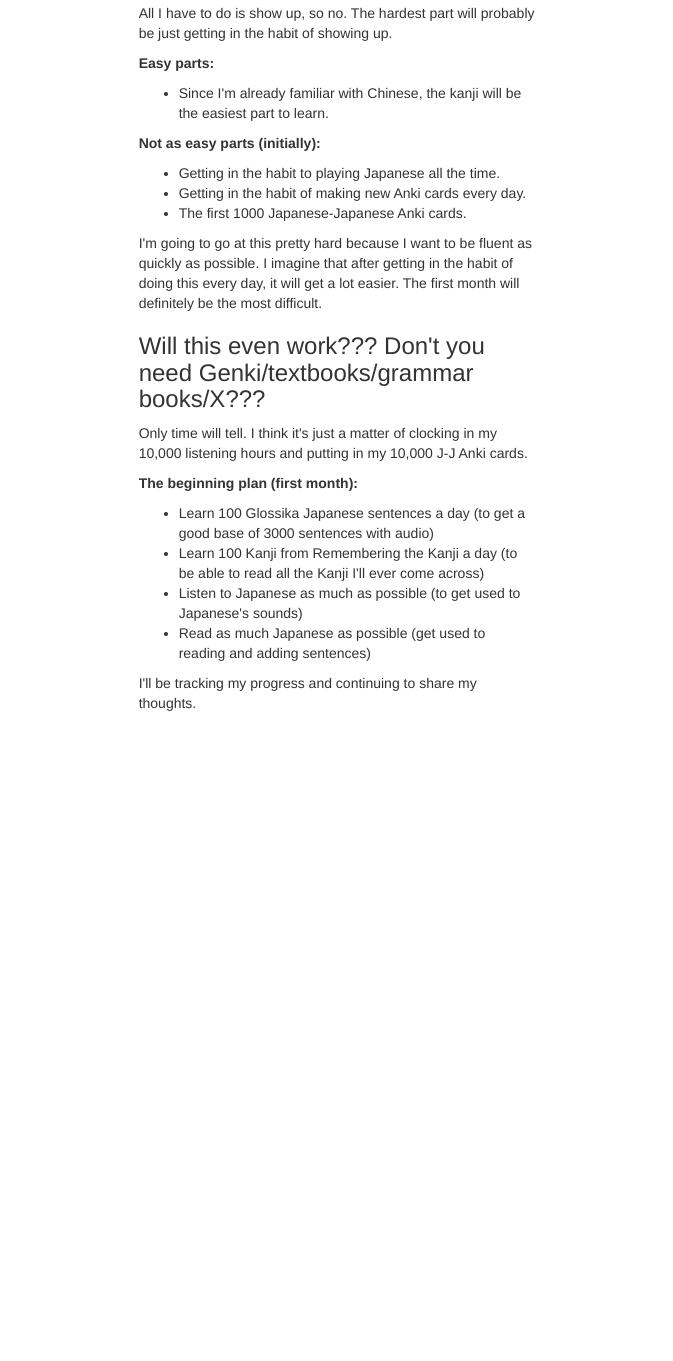
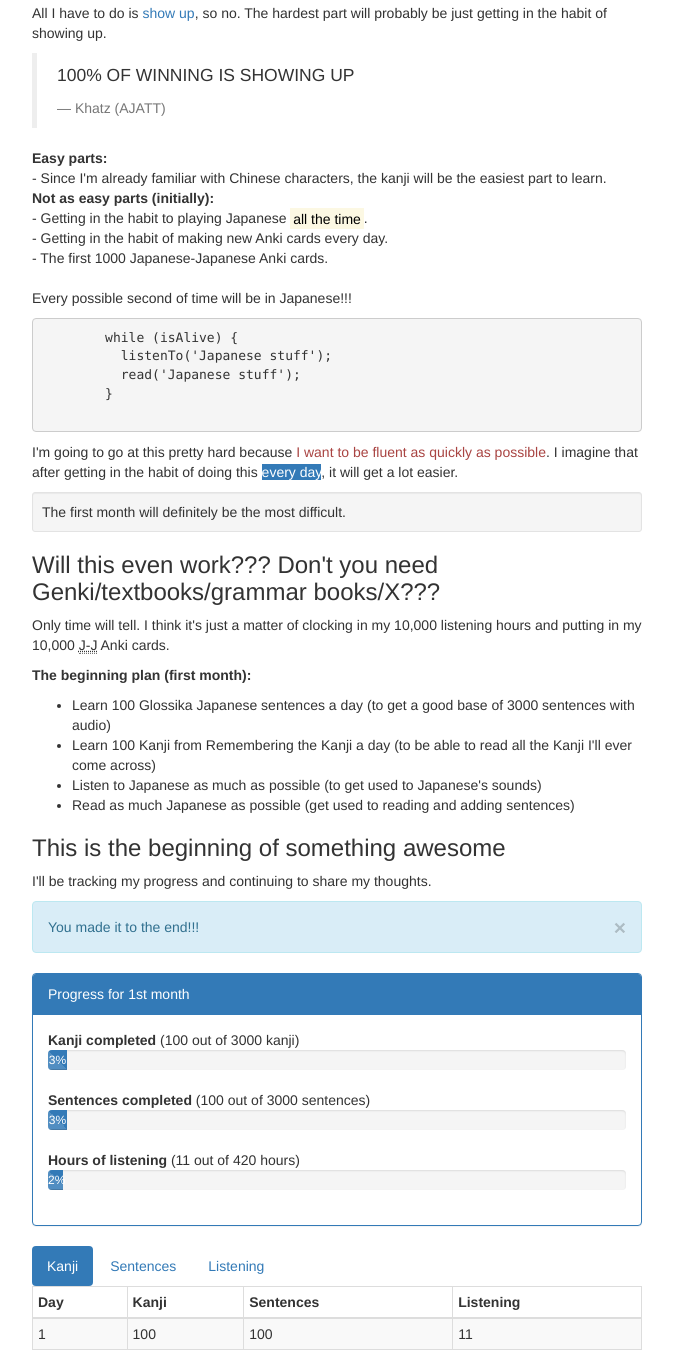
Before and after one commit to learning-forever/learning-forever.github.io, a plain HTML site: page index.html in a window 1280 px wide. Shown: the part 339-1700 px from the top of the page, without its empty margins (303-976 px from the left). Before the commit the page ends 1062 px from the top, so only its background shows below. Drawn offline with nearby package versions, Linux system fonts and the light colour scheme.

Commit message:
Update index.html

```diff
--- a/index.html
+++ b/index.html
@@ -1,12 +1,16 @@
 <!doctype html>
-<html>
+<html lang="en">
   <head>
     <meta charset="utf-8">
+    <meta name="viewport" content="width=device-width, initial-scale=1">
     <title>Learning Forever</title>
-    <link rel="stylesheet" href="https://cdnjs.cloudflare.com/ajax/libs/twitter-bootstrap/3.3.6/css/bootstrap.min.css">
+    <link rel="stylesheet" href="http://maxcdn.bootstrapcdn.com/bootstrap/3.3.6/css/bootstrap.min.css">
   </head>
-  <body class="container col-xs-offset-4 col-xs-4">
-    <h1>Day 1 (2016/07/23)</h1>
+  <body class="container col-xs-offset-1 col-xs-10 col-sm-offset-3 col-sm-6">
+
+    <div class="page-header">
+      <h1>Day 1 (2016/07/23)</h1>
+    </div>
     <h3>AJATT immersion!!!</h3>
     <p>
       I'm going to start doing AJATT-style immersion in Japanese because I'm tired of sucking at Japanese! This sucking needs to stop!
@@ -25,40 +29,38 @@
     </ol>
 
     <h3>Won't immersion be really hard??</h3>
-    <p>All I have to do is show up, so no. The hardest part will probably be just getting in the habit of showing up.</p>
+    <p>All I have to do is <a href="http://www.alljapaneseallthetime.com/blog/showing-up/">show up</a>, so no. The hardest part will probably be just getting in the habit of showing up.</p>
+    <blockquote>
+      <p>100% OF WINNING IS SHOWING UP</p>
+      <footer>Khatz (AJATT)</footer>
+    </blockquote>
 
+    <dl>
+      <dt>Easy parts:</dt>
+      <dd>- Since I'm already familiar with Chinese characters, the kanji will be the easiest part to learn.</dd>
+      <dt>Not as easy parts (initially):</dt>
+      <dd>- Getting in the habit to playing Japanese <mark>all the time</mark>.</dd>
+      <dd>- Getting in the habit of making new Anki cards every day.</dd>
+      <dd>- The first 1000 Japanese-Japanese Anki cards.</dd>
+    </dl>
     <p>
-      <b>Easy parts:</b>
+      Every possible second of time will be in Japanese!!!
+      <pre>
+        while (isAlive) {
+          listenTo('Japanese stuff');
+          read('Japanese stuff');
+        }
+      </pre>
     </p>
-    <ul>
-      <li>
-        Since I'm already familiar with Chinese, the kanji will be the easiest part to learn.
-      </li>
-    </ul>
-
     <p>
-      <b>Not as easy parts (initially):</b>
-    </p>
-    <ul>
-      <li>
-        Getting in the habit to playing Japanese all the time.
-      </li>
-      <li>
-        Getting in the habit of making new Anki cards every day.
-      </li>
-      <li>
-        The first 1000 Japanese-Japanese Anki cards.
-      </li>
-    </ul>
-
-    <p>
-      I'm going to go at this pretty hard because I want to be fluent as quickly as possible. I imagine that after getting in the habit of doing this every day, it will get a lot easier. The first month will definitely be the most difficult.
+      I'm going to go at this pretty hard because <span class="text-danger">I want to be fluent as quickly as possible</span>. I imagine that after getting in the habit of doing this <span class="bg-primary">every day</span>, it will get a lot easier.
+      <div class="well well-sm">The first month will definitely be the most difficult.</div>
     </p>
     <h3>
       Will this even work??? Don't you need Genki/textbooks/grammar books/X???
     </h3>
     <p>
-      Only time will tell. I think it's just a matter of clocking in my 10,000 listening hours and putting in my 10,000 J-J Anki cards.
+      Only time will tell. I think it's just a matter of clocking in my 10,000 listening hours and putting in my 10,000 <abbr title="Japanese to Japanese">J-J</abbr> Anki cards.
     </p>
 
     <p>
@@ -78,8 +80,65 @@
         Read as much Japanese as possible (get used to reading and adding sentences)
       </li>
     </ul>
+    <h3>
+      This is the beginning of something awesome
+    </h3>
     <p>
       I'll be tracking my progress and continuing to share my thoughts.
     </p>
+    <div class="alert alert-info fade in">
+      <a href="#" class="close" data-dismiss="alert">&times;</a>
+      You made it to the end!!!
+    </div>
+    <div class="panel panel-primary">
+      <div class="panel-heading">Progress for 1st month</div>
+      <div class="panel-body">
+        <div>
+          <strong>Kanji completed</strong> (100 out of 3000 kanji)
+          <div class="progress">
+            <div class="progress-bar progress-bar-striped active" style="width: 3.3%">3%</div>
+          </div>
+        </div>
+        <div>
+          <strong>Sentences completed</strong> (100 out of 3000 sentences)
+          <div class="progress">
+            <div class="progress-bar progress-bar-striped active" style="width: 3.3%">3%</div>
+          </div>
+        </div>
+        <div>
+          <strong>Hours of listening</strong> (11 out of 420 hours)
+          <div class="progress">
+            <div class="progress-bar progress-bar-striped active" style="width: 2.6%">2%</div>
+          </div>
+        </div>
+      </div>
+    </div>
+
+    <ul class="nav nav-pills">
+      <li class="active" data-toggle="tab"><a href="#">Kanji</a></li>
+      <li data-toggle="tab"><a href="#">Sentences</a></li>
+      <li data-toggle="tab"><a href="#">Listening</a></li>
+    </ul>
+
+    <table class="table table-condensed table-striped table-hover table-bordered">
+      <thead>
+        <tr>
+          <th>Day</th>
+          <th>Kanji</th>
+          <th>Sentences</th>
+          <th>Listening</th>
+        </tr>
+      </thead>
+      <tbody>
+        <tr>
+          <td>1</td>
+          <td>100</td>
+          <td>100</td>
+          <td>11</td>
+        </tr>
+      </tbody>
+    </table>
+    <script src="https://ajax.googleapis.com/ajax/libs/jquery/1.12.4/jquery.min.js"></script>
+    <script src="http://maxcdn.bootstrapcdn.com/bootstrap/3.3.6/js/bootstrap.min.js"></script>
   </body>
 </html>
```
